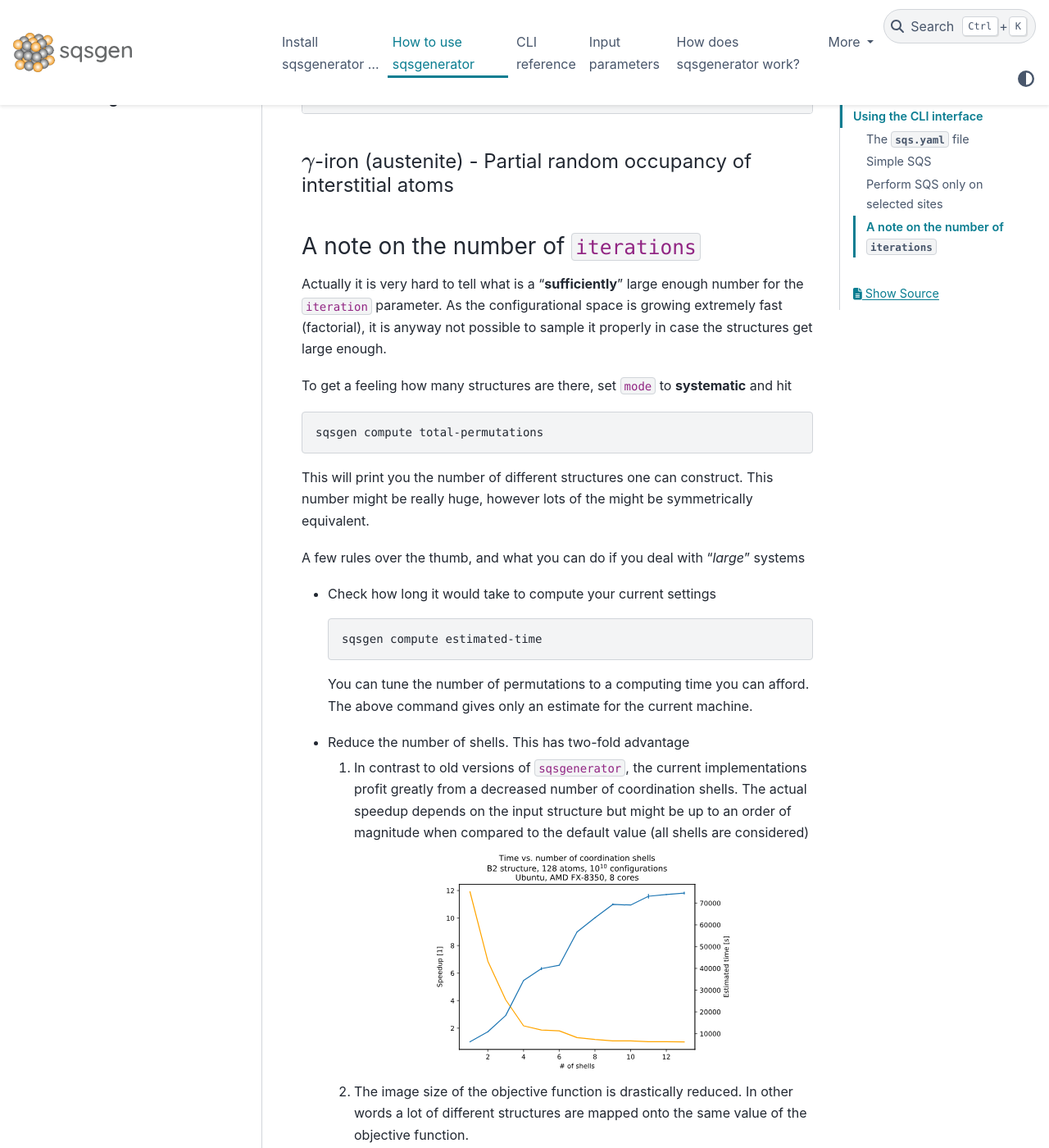
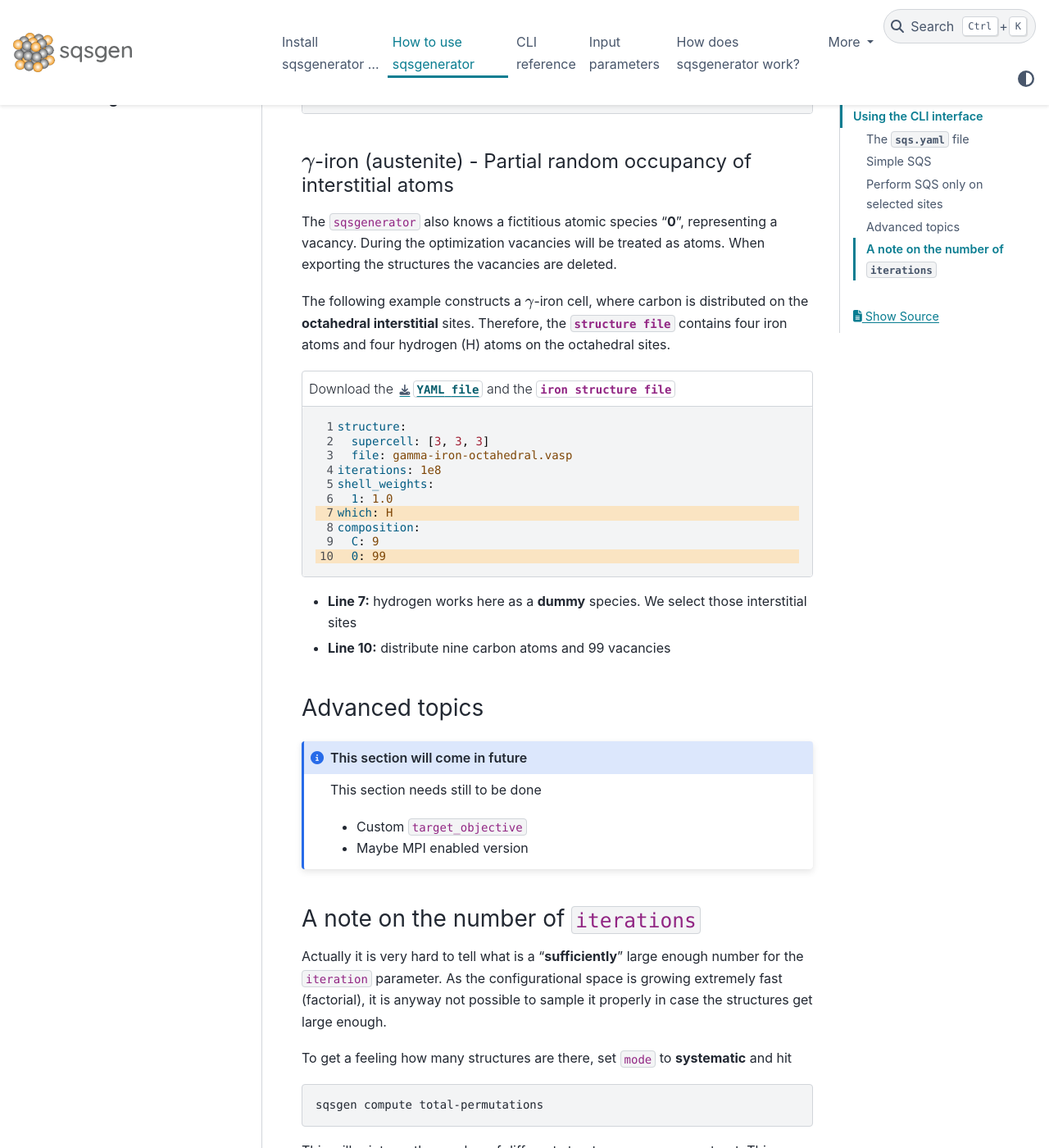
Before and after one commit to dgehringer/sqsgenerator, a Sphinx documentation site: the page built from docs/source/how_to.md, in a window 1280 px wide and 1400 px high, scrolled down 7243 px. Shown: the whole window at 82% size. Built offline with Sphinx 7.4.7 and the PyData theme 0.15.4, drawn with Linux system fonts in a browser that asks for light colours; the version number is read from the project's files by our own code.

Commit message:
:memo: added gamma iron example

````diff
--- a/docs/source/examples/gamma-iron.yaml
+++ b/docs/source/examples/gamma-iron.yaml
@@ -8,4 +8,3 @@ which: H
 composition:
   C: 9
   0: 99
-max_output_conigurations: 10
--- a/docs/source/how_to.md
+++ b/docs/source/how_to.md
@@ -300,6 +300,45 @@ It will take me roughly 14 minutes and 23.576 seconds to compute 601080390 itera
 
 #### $\gamma$-iron (austenite) - Partial random occupancy of interstitial atoms
 
+The `sqsgenerator` also knows a fictitious atomic species "**0**", representing a vacancy. During the optimization
+ vacancies will be treated as atoms. When exporting the structures the vacancies are deleted.
+
+The following example constructs a $\gamma$-iron cell, where carbon is distributed on the **octahedral interstitial**
+sites. Therefore, the {download}`structure file <examples/gamma-iron-octahedral.vasp>` contains four iron atoms and
+four hydrogen (H) atoms on the octahedral sites.
+
+```{code-block} yaml
+---
+lineno-start: 1
+emphasize-lines: 7, 10
+caption: |
+    Download the {download}`YAML file <examples/gamma-iron.yaml>` and the {download}`iron structure file <examples/gamma-iron-octahedral.vasp>`
+---
+structure:
+  supercell: [3, 3, 3]
+  file: gamma-iron-octahedral.vasp
+iterations: 1e8
+shell_weights:
+  1: 1.0
+which: H
+composition:
+  C: 9
+  0: 99
+```
+
+  - **Line 7:** hydrogen works here as a **dummy** species. We select those interstitial sites
+  - **Line 10:** distribute nine carbon atoms and 99 vacancies
+
+### Advanced topics
+
+```{admonition} This section will come in future
+:class: note
+
+This section needs still to be done
+ - Custom `target_objective`
+ - Maybe MPI enabled version
+```
+
 ### A note on the number of `iterations`
 
 Actually it is very hard to tell what is a "**sufficiently**" large enough number for the `iteration` parameter. As the
````
